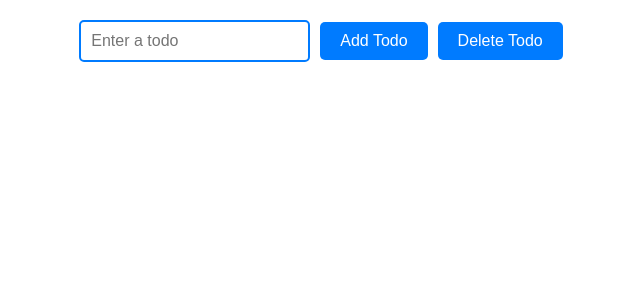
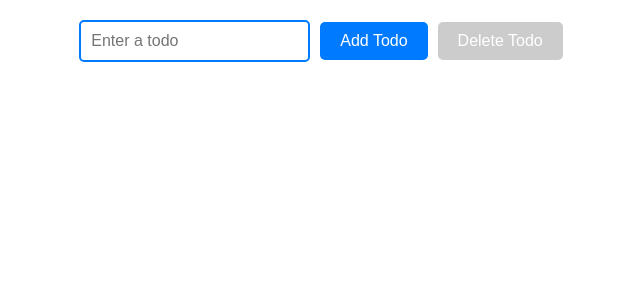
Before and after one commit to sidnik007/typescript-template, a React app: page / in a window 1280 px wide. Shown: the top 300 px of the page, without its empty margins (294-934 px from the left). Built offline with nearby package versions, Linux system fonts and the light colour scheme.

Commit message:
Change the background color for showing disabled.

```diff
--- a/src/todo/component/TodoApp.tsx
+++ b/src/todo/component/TodoApp.tsx
@@ -38,7 +38,12 @@ const TodoApp: React.FC = () => {
                 style={styles.input}
             />
             <button style={styles.button} onClick={handleTodo}>{selectedTodoId ? 'Edit Todo' : 'Add Todo'}</button>
-            <button style={styles.button} disabled={true}>Delete Todo</button>
+            <button style={{
+                ...styles.button,
+                backgroundColor: true ? '#ccc' : styles.button.backgroundColor,
+            }}
+                    disabled={true}>Delete Todo
+            </button>
             <ul>
                 {todos?.map((todo) => (
                     <li
```
Also changed, not shown: 1 other file (tests, documents, lock files or other folders).
